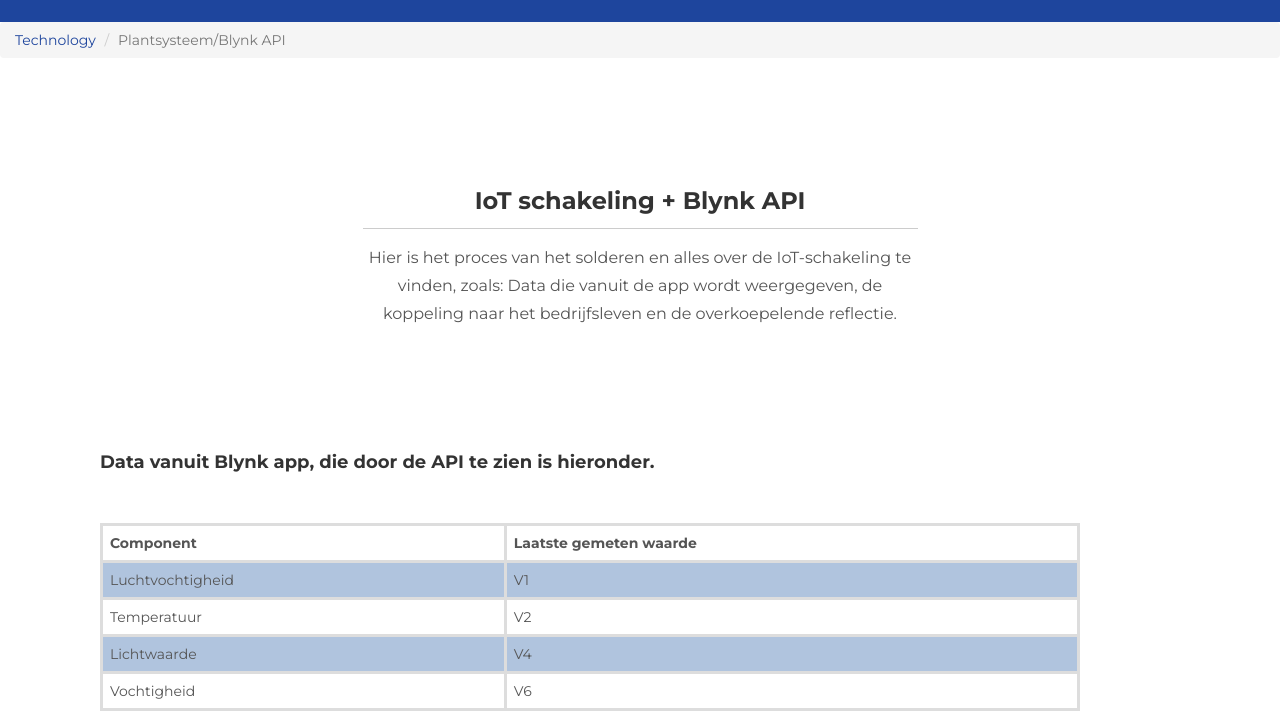
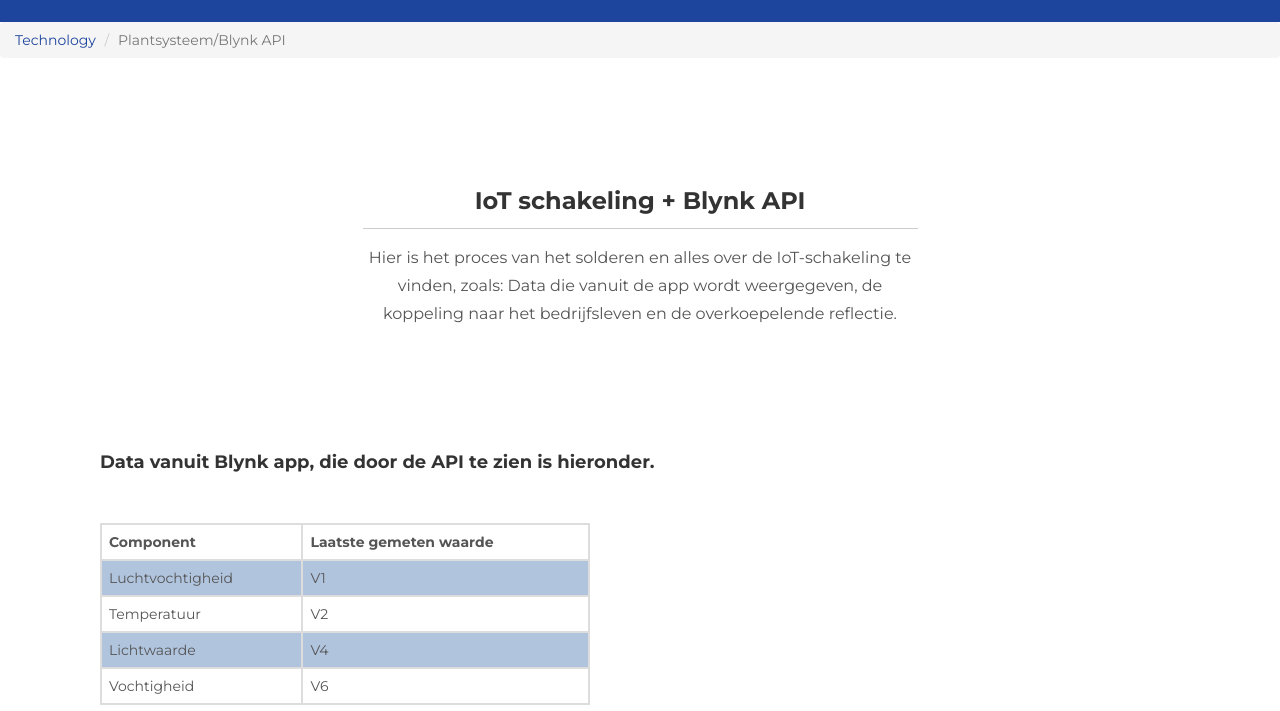
Before and after one commit to r-niemans/Rafke-s-portfolio, a plain HTML site: page iotschakeling.html in a window 1280 px wide. Shown: the part 89-800 px from the top of the page. Drawn offline with Linux system fonts and the light colour scheme; no server answers.

Commit message:
Tabel breedte aangepast

```diff
--- a/css/style.css
+++ b/css/style.css
@@ -22,8 +22,14 @@ table {
 	width: 100%;
   }
 
+  .table2 {
+
+    border-collapse: collapse;
+    width: 50%;
+    }
+
   td, th {
-	border: 3px solid #dddddd;
+	border: 2px solid #dddddd;
 	text-align: left;
 	padding: 7px;
   }
@@ -31,6 +37,8 @@ table {
   tr:nth-child(even) {
 	background-color:lightsteelblue;
   }
+
+
 
 /*Text margin*/
 
```
